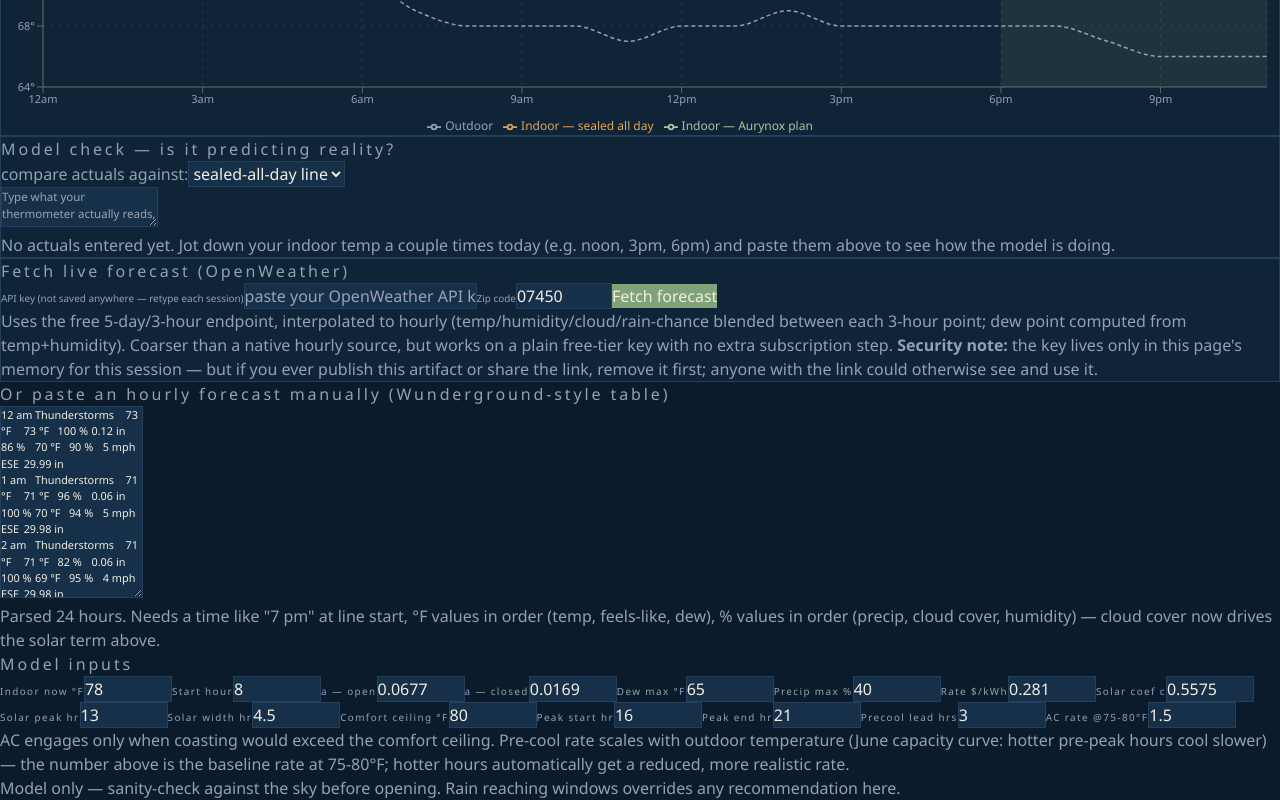
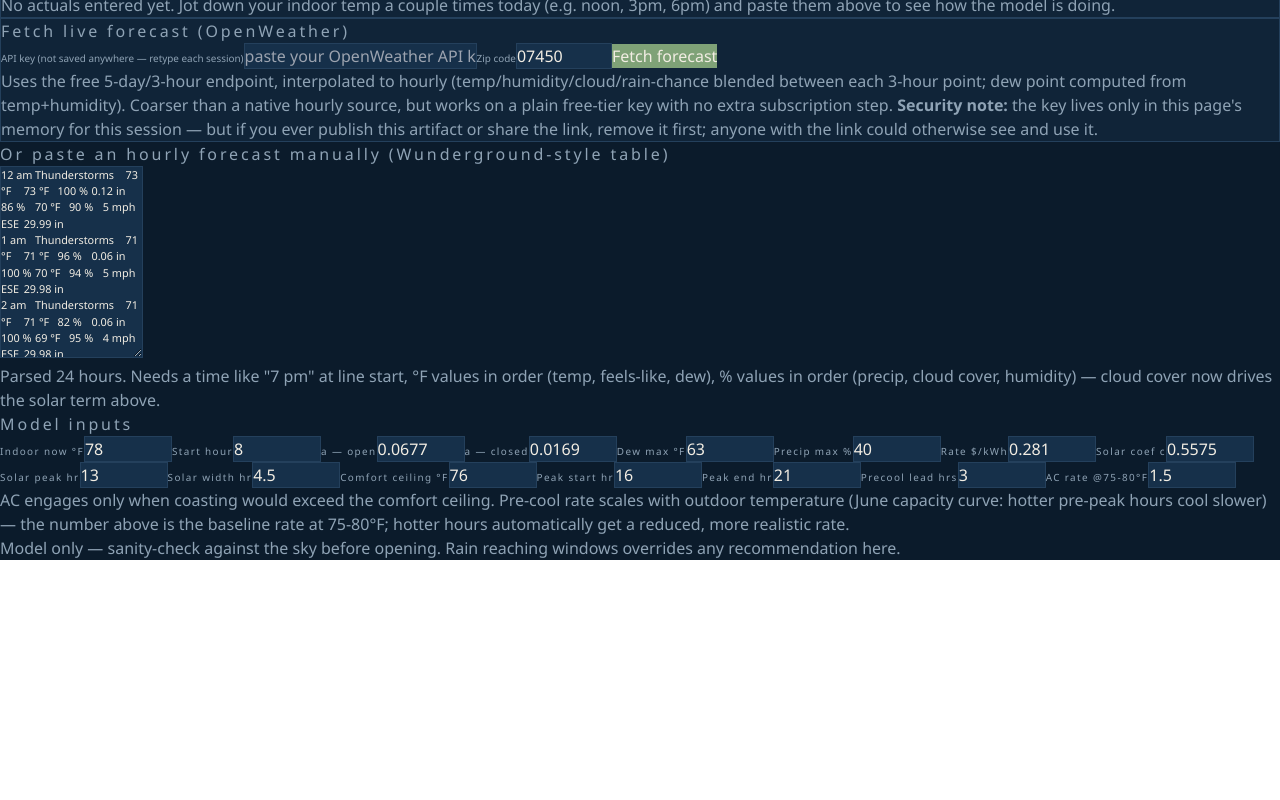
Before and after one commit to aurynox27-cloud/aurynox-planner, a React (Vite) app: page / in a window 1280 px wide. Shown: the part 1467-2267 px from the top of the page. After the commit the page ends 2027 px from the top, so only its background shows below. Built offline with nearby package versions, Linux system fonts and the light colour scheme.

Commit message:
Adjust ceiling and dewMax state values

```diff
--- a/src/App.jsx
+++ b/src/App.jsx
@@ -388,7 +388,7 @@ export default function AurynoxNightPlanner() {
   const [cSolar, setCSolar] = useState(0.5575);
   const [peakHour, setPeakHour] = useState(13.0);
   const [bumpWidth, setBumpWidth] = useState(4.5);
-  const [ceiling, setCeiling] = useState(80);
+  const [ceiling, setCeiling] = useState(76);
   const [peakStart, setPeakStart] = useState(16);
   const [peakEnd, setPeakEnd] = useState(21);
   const [precoolLead, setPrecoolLead] = useState(3);
@@ -412,7 +412,7 @@ useEffect(() => {
       setFetchStatus(`error: ${e.message}`);
     }
   };
-  const [dewMax, setDewMax] = useState(65);
+  const [dewMax, setDewMax] = useState(63);
   const [precipMax, setPrecipMax] = useState(40);
   const [rate, setRate] = useState(0.281);
   const [actualsText, setActualsText] = useState("");
```
